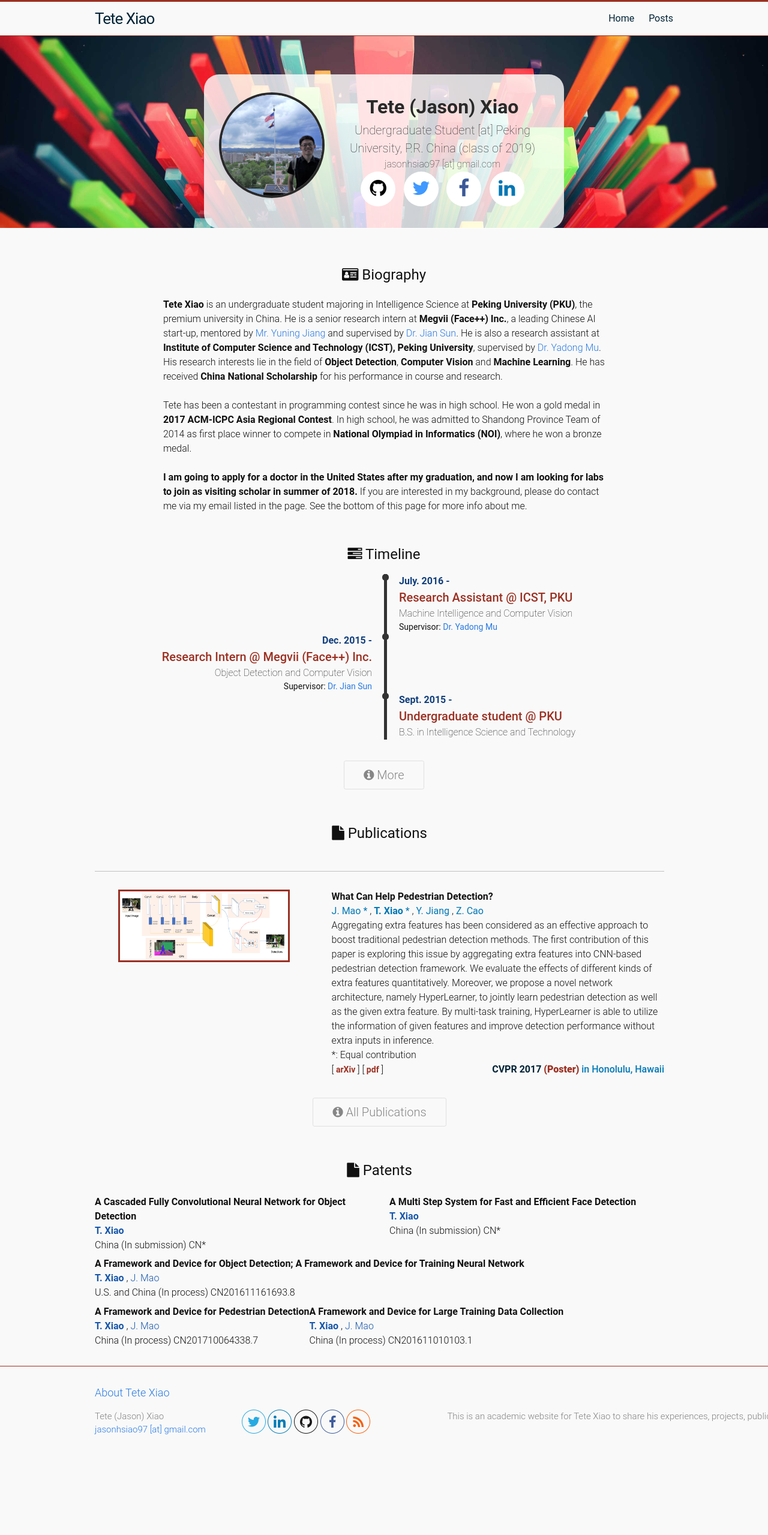
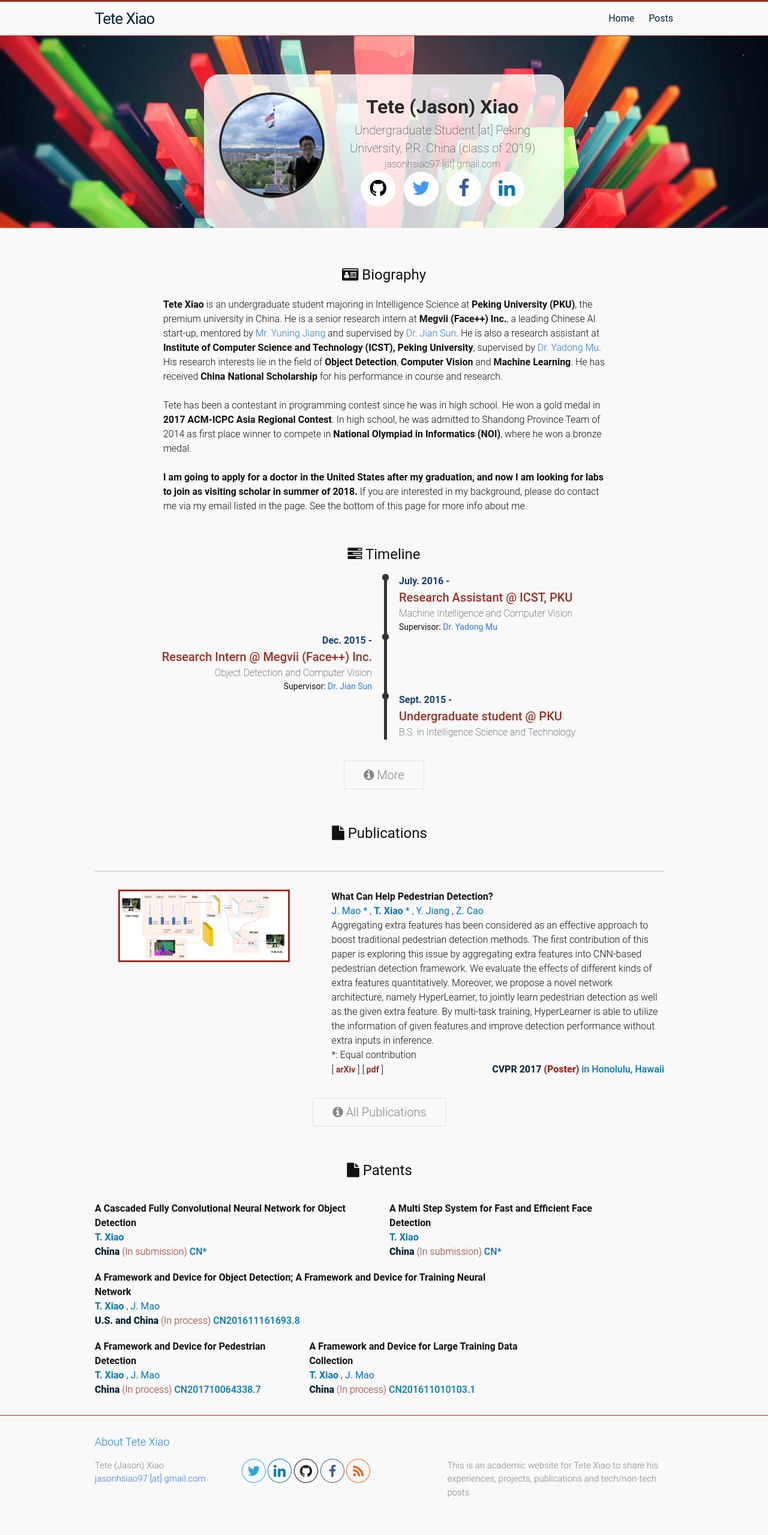
Before and after one commit to Tete-Xiao/Tete-Xiao.github.io, a Jekyll site: the page built from index.html, in a window 1280 px wide. Shown: the whole page at 60% size. Built offline with Jekyll 4.4.1, drawn with Linux system fonts in a browser that asks for light colours; before the commit the page ends 2455 px from its top, so only the background shows below that.

Commit message:
change dis

```diff
--- a/_sass/_patents.scss
+++ b/_sass/_patents.scss
@@ -13,7 +13,7 @@
 .pat {
   radius:         15px;
   float:          left !important;
-  margin-top:     0.2cm;
+  margin-top:     0.5cm;
   overflow:       auto;
 }
 
--- a/index.html
+++ b/index.html
@@ -117,7 +117,7 @@
     <div class="pat">
     <div class="pat-right">
       <div class="title">
-        {{ patent.title }} <nobr>
+        {{ patent.title }}
       </div>
       <div class="authors">
         {% for author in patent.authors %}
```
